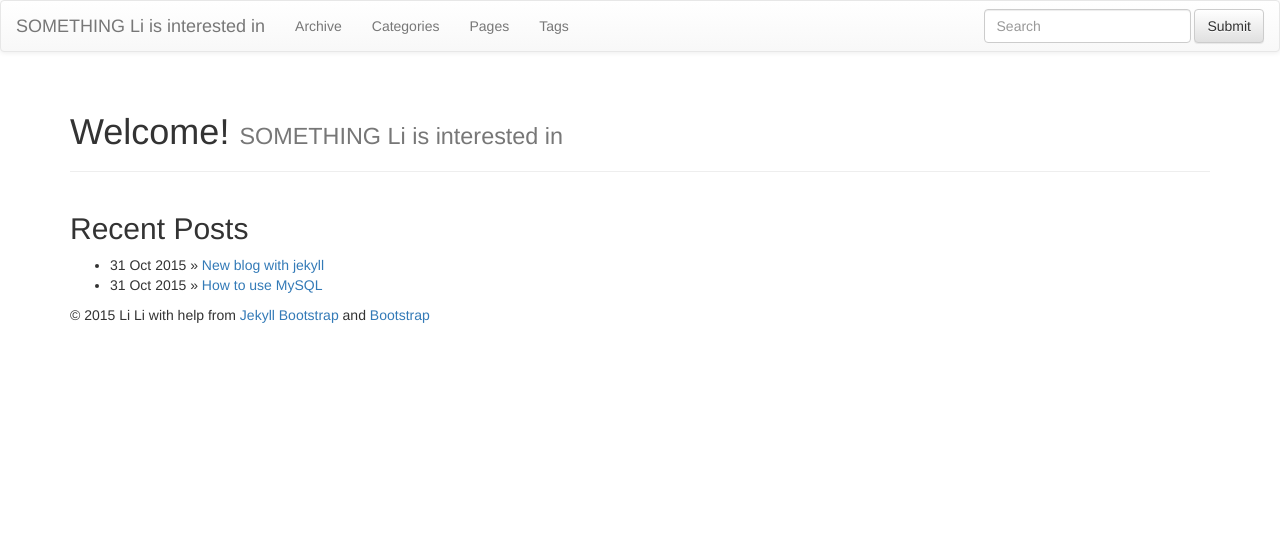
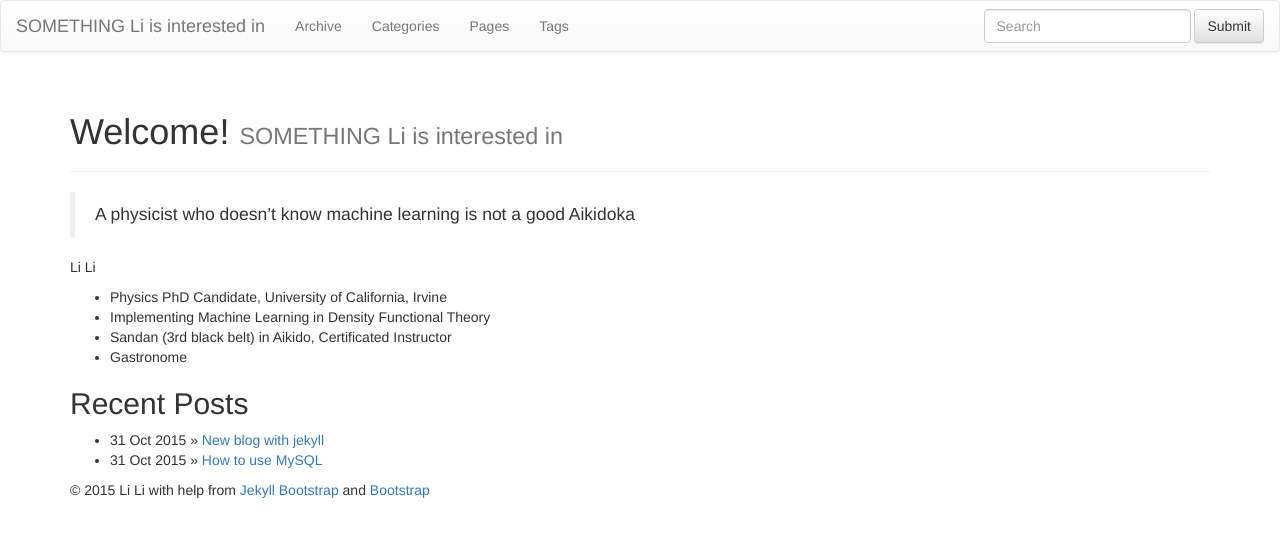
Before and after one commit to aikinogard/aikinogard.github.io, a Jekyll site: the page built from index.md, in a window 1280 px wide. Shown: the top 537 px of the page. Built offline with Jekyll 4.4.1, drawn with Linux system fonts in a browser that asks for light colours; nearby versions of some CDN libraries; library files that are not in the unit come from our copies.

Commit message:
introduce myself in index.md

```diff
--- a/index.md
+++ b/index.md
@@ -4,6 +4,15 @@ title: Welcome!
 tagline: SOMETHING Li is interested in
 ---
 {% include JB/setup %}
+
+>A physicist who doesn't know machine learning is not a good Aikidoka
+
+Li Li
+
+* Physics PhD Candidate, University of California, Irvine
+* Implementing Machine Learning in Density Functional Theory
+* Sandan (3rd black belt) in Aikido, Certificated Instructor
+* Gastronome
 
 ## Recent Posts
 
```
